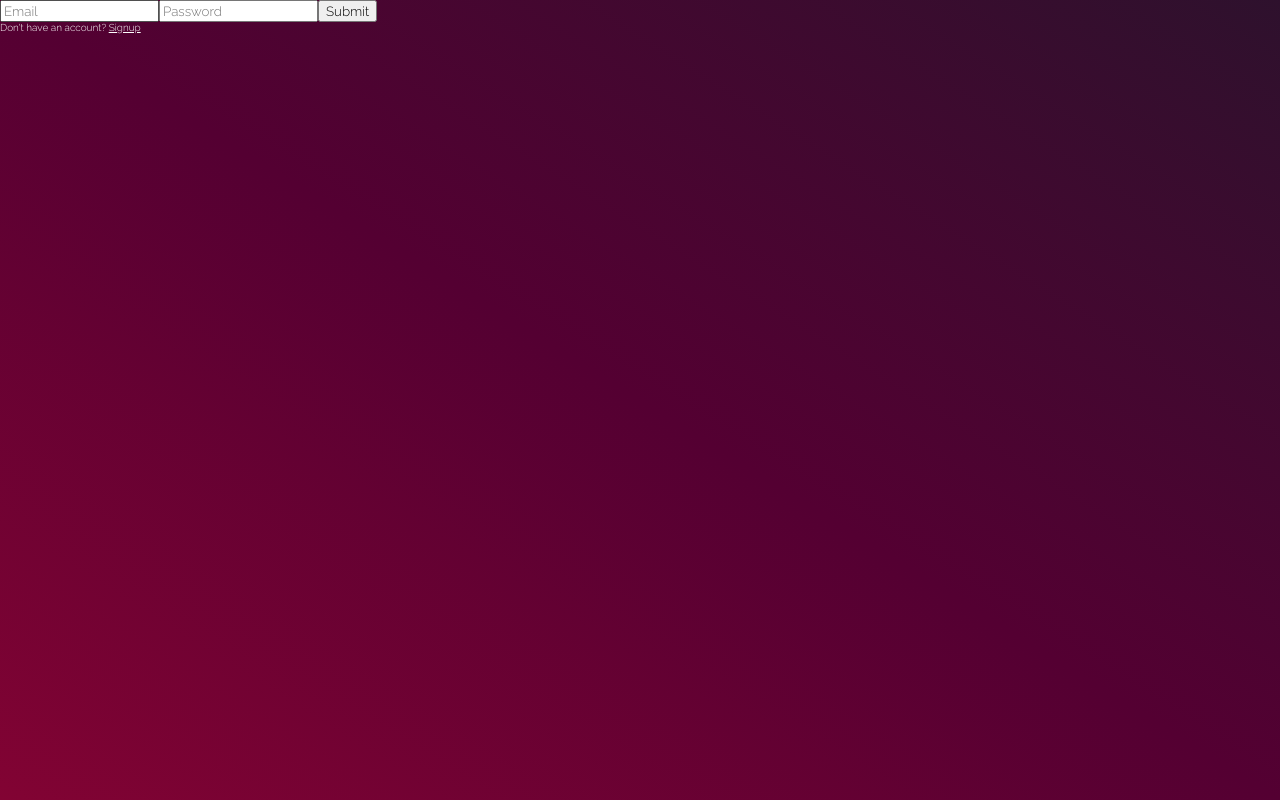
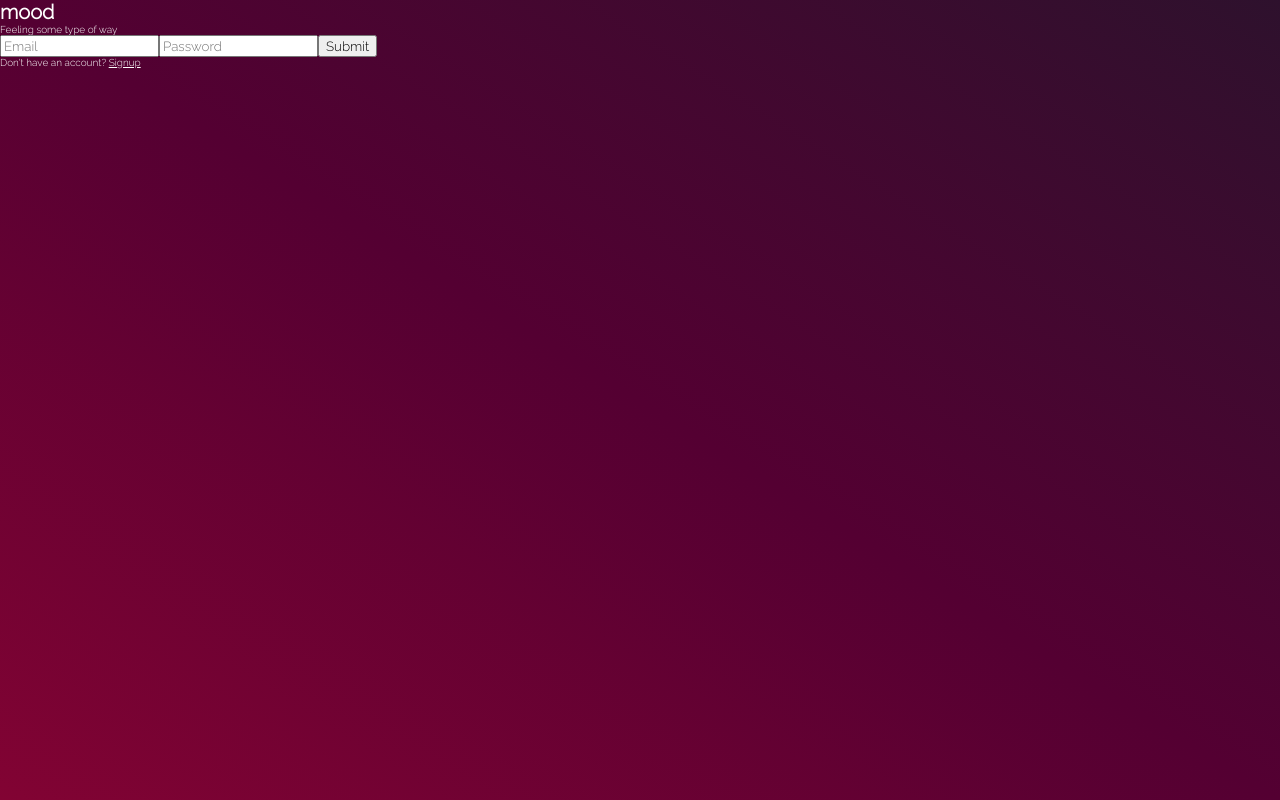
Before and after one commit to helencho/smood, a React (Create React App) app in the folder client/: page /login in a window 1280 px wide. Built offline with nearby package versions, Linux system fonts and the light colour scheme; no server answers; a web font is replaced by a local one.

Commit message:
splash title component

```diff
--- a/client/src/components/Session/AuthLogin.jsx
+++ b/client/src/components/Session/AuthLogin.jsx
@@ -2,6 +2,7 @@ import React, { Component } from 'react'
 import { Link, Redirect } from 'react-router-dom'
 import { connect } from 'react-redux'
 import { login } from '../../actions/session_actions'
+import SplashTitle from '../Splash/SplashTitle'
 import '../../stylesheets/auth.css'
 
 class AuthLogin extends Component {
@@ -37,6 +38,7 @@ class AuthLogin extends Component {
 
         return (
             <div className="auth-container gradient-warm">
+                <SplashTitle />
                 <form onSubmit={this.handleSubmit}>
                     <input type="email" placeholder="Email" name="email" value={email} onChange={this.handleInput} />
                     <input type="password" placeholder="Password" name="password" value={password} onChange={this.handleInput} />
--- a/client/src/components/Session/AuthSignup.jsx
+++ b/client/src/components/Session/AuthSignup.jsx
@@ -2,6 +2,8 @@ import React, { Component } from 'react'
 import { Link, Redirect } from 'react-router-dom'
 import { connect } from 'react-redux'
 import { signup } from '../../actions/session_actions'
+import SplashTitle from '../Splash/SplashTitle'
+import '../../stylesheets/auth.css'
 
 class AuthSignup extends Component {
     constructor() {
@@ -38,6 +40,7 @@ class AuthSignup extends Component {
 
         return (
             <div className="auth-container gradient-warm">
+                <SplashTitle />
                 <form onSubmit={this.handleSubmit}>
                     <input type="text" placeholder="Name" name="name" value={name} onChange={this.handleInput} />
                     <input type="email" placeholder="Email" name="email" value={email} onChange={this.handleInput} />
--- a/client/src/components/Splash/Splash.jsx
+++ b/client/src/components/Splash/Splash.jsx
@@ -3,6 +3,7 @@ import { Redirect } from 'react-router-dom'
 import { Link } from 'react-router-dom'
 import { connect } from 'react-redux'
 import { getUser } from '../../actions/session_actions'
+import SplashTitle from './SplashTitle'
 import '../../stylesheets/splash.css'
 
 class Splash extends Component {
@@ -18,8 +19,7 @@ class Splash extends Component {
 
         return (
             <div className="splash-container gradient-warm">
-                <h1>mood</h1>
-                <p>Feeling some type of way</p>
+                <SplashTitle />
                 <Link to="/login"><button>Log in</button></Link>
                 <Link to="/signup"><button>Register</button></Link>
             </div>
--- /dev/null
+++ b/client/src/components/Splash/SplashTitle.jsx
@@ -0,0 +1,14 @@
+import React, { Component } from 'react'
+
+class SplashTitle extends Component {
+    render() {
+        return (
+            <div className="splash-title">
+                <h1>mood</h1>
+                <p>Feeling some type of way</p>
+            </div>
+        )
+    }
+}
+
+export default SplashTitle
```
